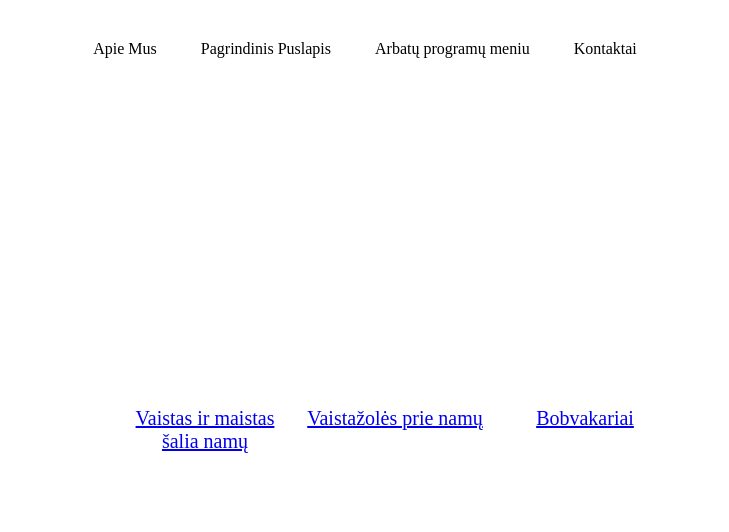
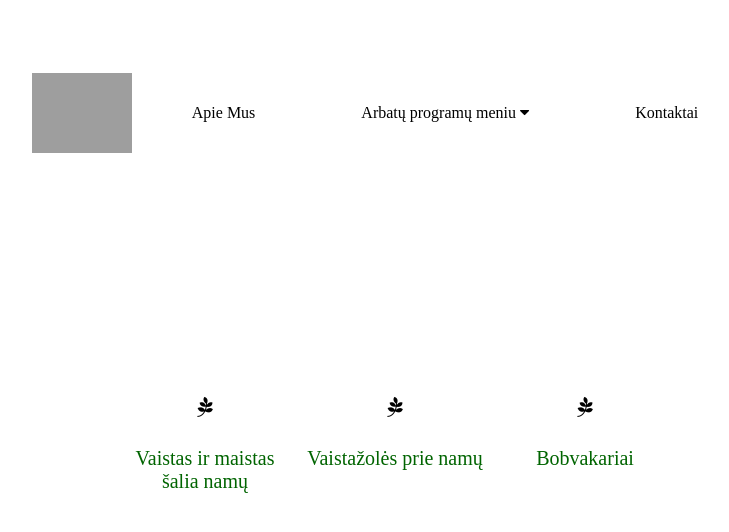
Before and after one commit to gojamont/Webpage_for_teas, a Flask app: page /meniu in a window 1280 px wide. Shown: the top 532 px of the page, without its empty margins (275-1004 px from the left). Run offline with Flask 3, Linux system fonts and the light colour scheme; some libraries are stand-ins or nearby versions; grey boxes are pictures that could not be loaded.

Commit message:
modified files

```diff
--- a/app.py
+++ b/app.py
@@ -22,6 +22,10 @@ def edu_2():
 def edu_3():
     return render_template("bobvakariai.html")
 
+@app.route('/apiemus')
+def intro():
+    return render_template("apiemus.html")
+
 @app.route('/kontaktai')
 def kontaktai():
     return render_template("kontaktai.html")
--- a/static/styles.css
+++ b/static/styles.css
@@ -1,4 +1,3 @@
-
 * {
     margin: 0;
     padding: 0;
@@ -20,6 +19,10 @@ div {
 }
 
 .navbar ul {
+    display: flex;
+    justify-content: space-around;
+    align-items: center;
+    padding: 10px;
     text-decoration: none;
     padding: 0;
 }
@@ -27,24 +30,15 @@ div {
 .navbar li {
     display: inline;
     padding: 20px;
+    margin: 0 10px;
 }
 .navbar a {
     text-decoration: none;
     color: black;
     position: relative; /* Set position relative for absolute positioning of the underline */
 }
-.navbar a::after {
-    content: '';
-    position: absolute;
-    bottom: -10px; /* Adjust the distance between letters and underline */
-    left: 0;
-    right: 0;
-    border-bottom: 1px solid transparent; /* Initial transparent underline */
-    transition: border-bottom 0.5s, color 0.5s; /* Add transitions for a smooth effect */
-}
-
-.navbar a:hover::after {
-    border-bottom: 1px solid rgb(19, 176, 153); /* Color of the underline on hover */
+.navbar a:hover {
+    color: rgb(78, 104, 26);
 }
 
 #meniu {
@@ -60,10 +54,58 @@ div {
     font-size: 20px;
     display: inline-block;
 }
+#meniu a {
+    text-decoration: none;
+    color:darkgreen;
+}
+#meniu a:hover {
+    color: rgba(145, 72, 13);
+}
+
+/* Dropdown menu */
+
+/* The dropdown container */
+.dropdown {
+    position: relative;
+  }
+
+  /* Dropdown button */
+  .dropdown .dropdown_btn {
+    font-size: 16px;
+    border: none;
+    color: black;
+    padding: 14px 16px;
+    background-color: inherit;
+    font-family: inherit; /* Important for vertical align on mobile phones */
+    margin: 0; /* Important for vertical align on mobile phones */
+  }
+
+  /* Dropdown content (hidden by default) */
+  .dropdown-content {
+    display: none;
+    position: absolute;
+    background-color: white;
+    z-index: 2;
+  }
+
+  /* Links inside the dropdown */
+  .dropdown-content a {
+    float: none;
+    color: black;
+    padding:20px 40px;
+    text-decoration: none;
+    display: block;
+    text-align: left;
+  }
+
+  /* Add a grey background color to dropdown links on hover */
+  .dropdown-content a:hover {
+    background-color: white;
+  }
 
 /* Layout Styles */
 .container {
-    width: 100%; /* Change from 100vw to 100% */
+    width: 100vw;
     margin-top: 15px;
     box-sizing: content-box;
 }
--- a/templates/index.html
+++ b/templates/index.html
@@ -8,7 +8,7 @@
 <form action="/">
     <div class="container">
         <div id="header">
-            Sveiki atvykę į arbatos pasaulį!
+            Sveiki atvykę į vaistažolių pasaulį!
         </div>
     </div>
     <h2> Edukacinės programos </h2>
--- a/templates/layout.html
+++ b/templates/layout.html
@@ -5,13 +5,23 @@
         <meta charset = "UTF-8">
         <meta name=”viewport” content="width=device-width, initial-scale=1">
         <link rel="stylesheet" href="\static\styles.css">
+        <link rel="stylesheet" href="static\font-awesome\css\font-awesome.min.css">
     </head>
     <body>
         <div class="navbar">
             <ul>
-                <li><a href="apiemus.html"> Apie Mus </a></li>
-                <li><a href="{{ url_for('index') }}"> Pagrindinis Puslapis </a></li>
-                <li><a href="{{ url_for('meniu') }}"> Arbatų programų meniu </a></li>
+                <li><a href="{{ url_for('index') }}"><img src="static\icon.png" height="80px" width="100px"></a></li>
+                <li><a href="{{ url_for('intro') }}"> Apie Mus </a></li>
+                <div class="dropdown">
+                    <li><button class="dropdown_btn"><a href="{{ url_for('meniu') }}"> Arbatų programų meniu </a>
+                        <i class="fa fa-caret-down" aria-hidden="true"></i>
+                    </button></li>
+                    <div class="dropdown-content">
+                        <a href="{{ url_for('edu_1') }}"> Vaistas ir maistas šalia </a>
+                        <a href="{{ url_for('edu_2') }}"> Vaistažolės prie namų </a>
+                        <a href="{{ url_for('edu_3') }}"> Bobvakariai </a>
+                    </div>
+                </div>
                 <li><a href="{{ url_for('kontaktai') }}"> Kontaktai </a></li>
             </ul>
         </div>
--- a/templates/meniu.html
+++ b/templates/meniu.html
@@ -8,9 +8,21 @@
   <form action="/meniu">
     <div id="meniu">
 		<ul>
-			<li><a href="{{ url_for('edu_1') }}"> Vaistas ir maistas šalia namų</a></li>
-			<li><a href="{{ url_for('edu_2') }}"> Vaistažolės prie namų </a></li>
-			<li><a href="{{ url_for('edu_3') }}"> Bobvakariai </a></li>
+			<li>
+        <div><i class="fa fa-pagelines" aria-hidden="true"></i></div>
+        <a href="{{ url_for('edu_1') }}"> Vaistas ir maistas šalia namų</a>
+
+      </li>
+			<li>
+        <div>
+          <i class="fa fa-pagelines" aria-hidden="true"></i>
+        </div>
+        <a href="{{ url_for('edu_2') }}"> Vaistažolės prie namų </a></li>
+			<li>
+        <div>
+            <i class="fa fa-pagelines" aria-hidden="true"></i>
+        </div>
+        <a href="{{ url_for('edu_3') }}"> Bobvakariai </a></li>
 		</ul>
     </div>
   </form>
```
Also changed, not shown: templates/apiemus.html (+10 -0 lines).
